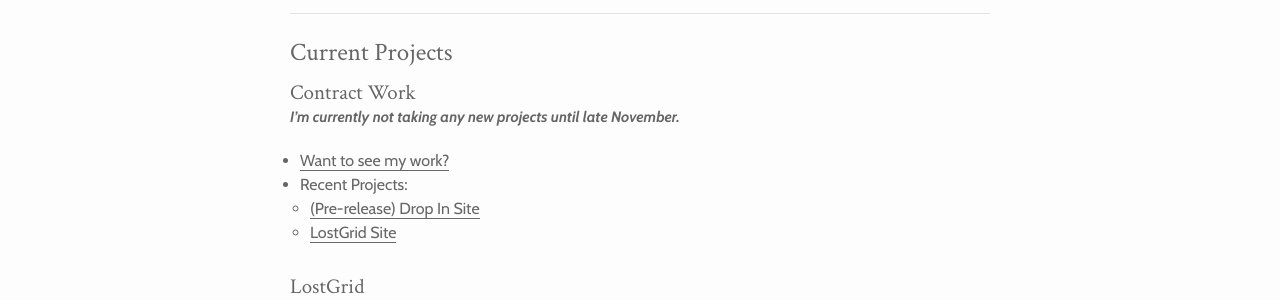
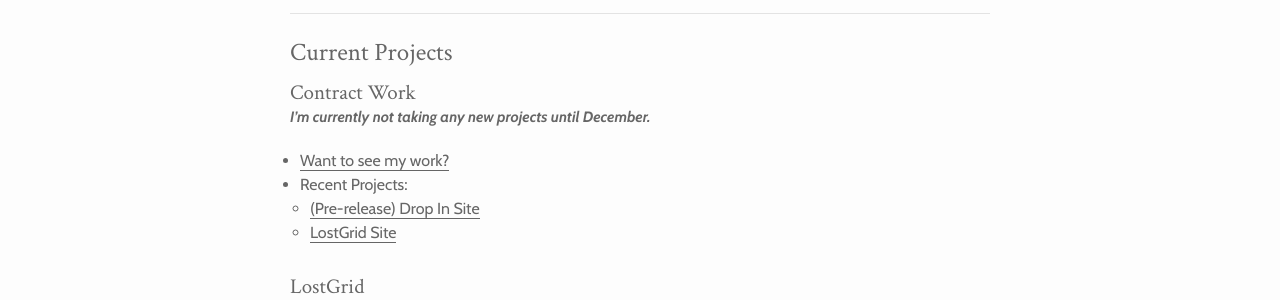
Before and after one commit to peterramsing/personal-site, a Jekyll site: the page built from about.md, in a window 1280 px wide and 900 px high, scrolled down 345 px. Shown: the part 152-452 px from the top of the window. Built offline with Jekyll 4.4.1, drawn with Linux system fonts in a browser that asks for light colours; nearby versions of some CDN libraries.

Commit message:
Updates Date (again)

```diff
--- a/about.md
+++ b/about.md
@@ -20,7 +20,7 @@ As a maintainer of the largest grid framework for PostCSS, LostGrid, I also have
 ## Current Projects
 
 ### Contract Work
-**_I'm currently not taking any new projects until late November._**
+**_I'm currently not taking any new projects until December._**
 
 * <a href="{{ site.baseurl }}/my-work/">Want to see my work?</a>
 * Recent Projects:
```
